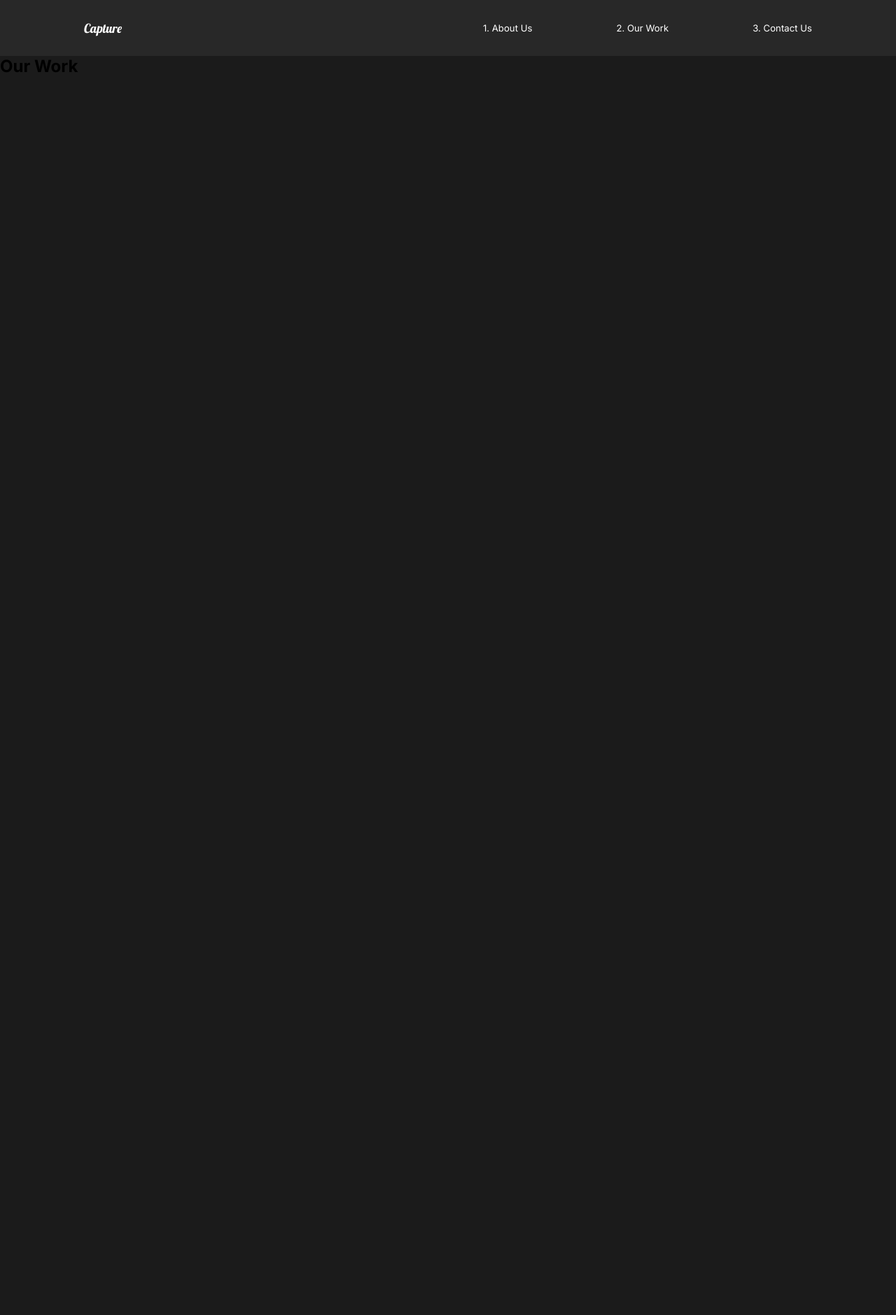
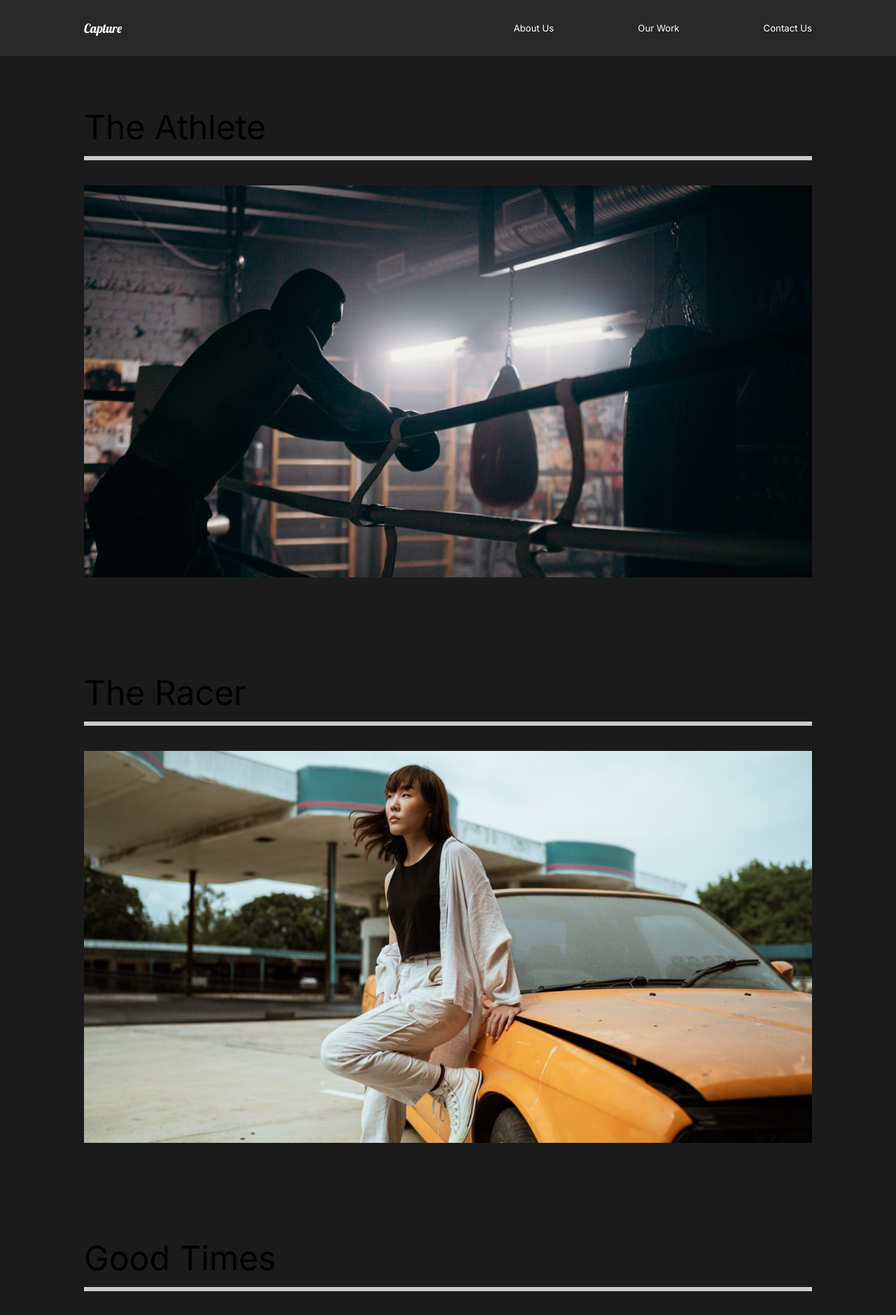
Before and after one commit to Sumerian812/Capture-Artist-Portfolio, a React (Create React App) app: page /work in a window 1280 px wide. Shown: the top 1879 px of the page at 70% size. Before the commit the page ends 800 px from the top, so only its background shows below. Built offline with nearby package versions, Linux system fonts and the light colour scheme.

Commit message:
our work

```diff
--- a/src/components/Nav.js
+++ b/src/components/Nav.js
@@ -10,13 +10,13 @@
             </h1>
             <ul>
                 <li>
-                    <Link to="/">1. About Us</Link>
+                    <Link to="/">About Us</Link>
                 </li>
                 <li>
-                    <Link to="/work">2. Our Work</Link>
+                    <Link to="/work">Our Work</Link>
                 </li>
                 <li>
-                    <Link to="/contact">3. Contact Us</Link>
+                    <Link to="/contact">Contact Us</Link>
                 </li>
             </ul>
         </StyledNav>
--- a/src/pages/OurWork.js
+++ b/src/pages/OurWork.js
@@ -1,11 +1,59 @@
 import React from "react";
+import styled from "styled-components";
+import { Link } from "react-router-dom";
+import athlete from "../img/athlete-small.png";
+import racer from "../img/theracer-small.png";
+import goodTimes from "../img/goodtimes-small.png";
 
 const OurWork = () => {
-    return(
-        <div>
-            <h1>Our Work</h1>
-        </div>
+    return (
+        <StyledDiv>
+            <StyledMovie>
+                <h2>The Athlete</h2>
+                <div className="line"></div>
+                <Link>
+                    <img src={athlete} alt="athlete" />
+                </Link>
+            </StyledMovie>
+            <StyledMovie>
+                <h2>The Racer</h2>
+                <div className="line"></div>
+                <Link>
+                    <img src={racer} alt="racer" />
+                </Link>
+            </StyledMovie>
+            <StyledMovie>
+                <h2>Good Times</h2>
+                <div className="line"></div>
+                <Link>
+                    <img src={goodTimes} alt="good times" />
+                </Link>
+            </StyledMovie>
+        </StyledDiv>
     );
 };
 
+const StyledDiv = styled.div`
+    min-height: 100vh;
+    overflow: hidden;
+    padding: 5rem 10rem;
+    h2 {
+        padding: 1rem 0rem;
+    }
+`;
+
+const StyledMovie = styled.div`
+    padding-bottom: 10rem;
+    .line {
+        height: 0.5rem;
+        background: #cccccc;
+        margin-bottom: 3rem;
+    }
+    img {
+        width: 100%;
+        height: 70vh;
+        object-fit: cover;
+    }
+`;
+
 export default OurWork;
```
Also changed, not shown: src/movieState.js (added, +81 -0 lines), 1 other file (tests, documents, lock files or other folders).
